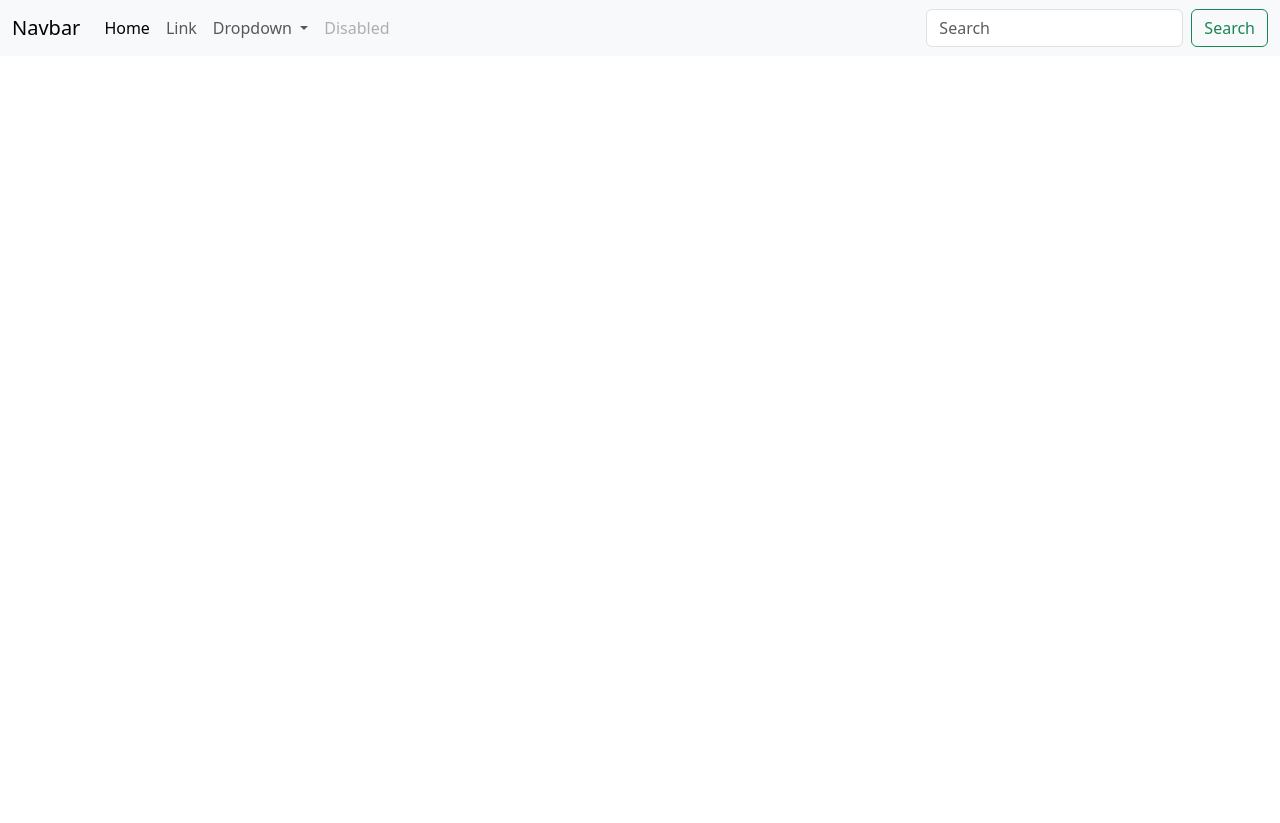
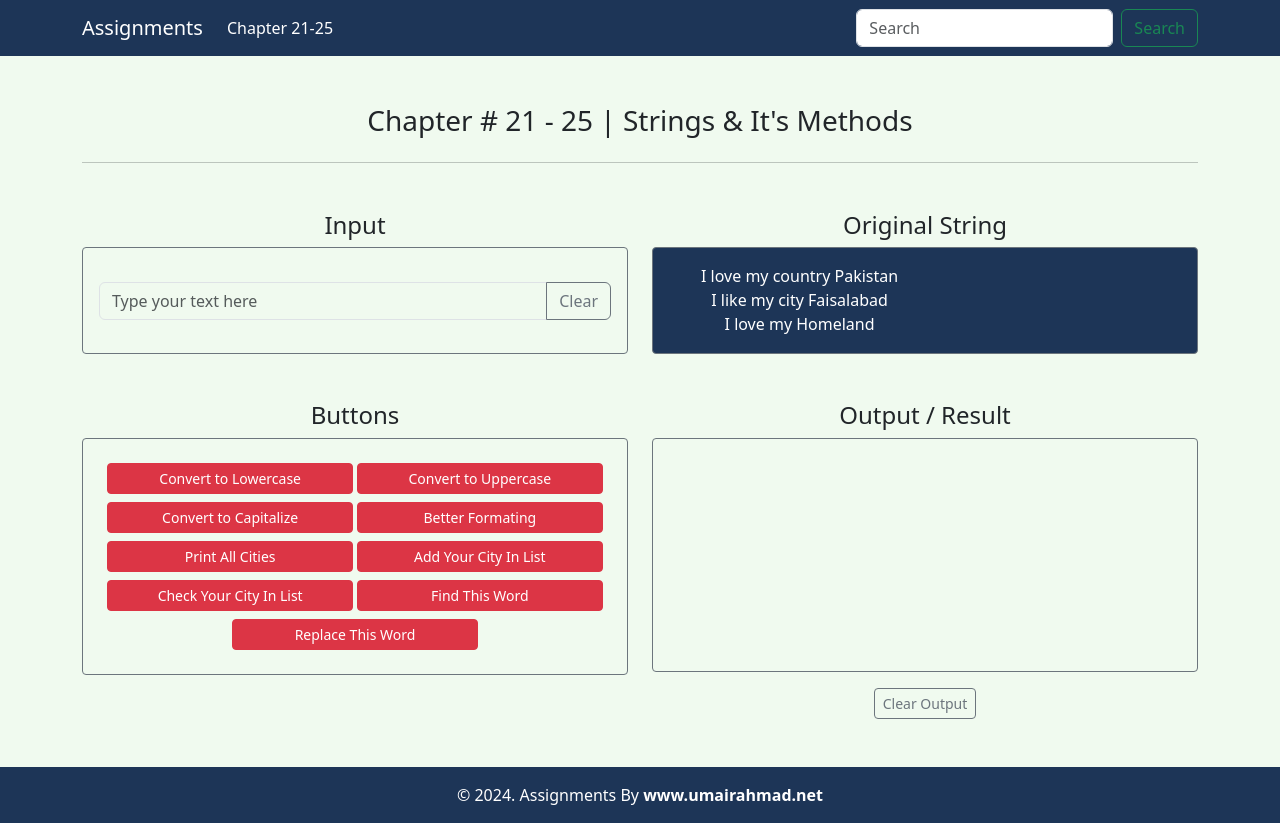
Before and after one commit to Adil327/Javascript-5, a plain HTML site: page index.html in a window 1280 px wide. Before the commit the page ends 800 px from the top, so only its background shows below. Drawn offline with nearby package versions, Linux system fonts and the light colour scheme.

Commit message:
Tweaks in index.html & in styles.css

```diff
--- a/index.html
+++ b/index.html
@@ -12,11 +12,13 @@
     <title>Javascript-5</title>
 </head>
 
-<body>
+<body class="d-flex flex-column min-vh-100">
     <header>
-        <nav class="navbar navbar-expand-lg bg-body-tertiary">
-            <div class="container-fluid">
-                <a class="navbar-brand" href="#">Navbar</a>
+
+        <!-- Navbar -->
+        <nav class="navbar navbar-dark navbar-expand-lg">
+            <div class="container">
+                <a class="navbar-brand" href="#">Assignments</a>
                 <button class="navbar-toggler" type="button" data-bs-toggle="collapse"
                     data-bs-target="#navbarSupportedContent" aria-controls="navbarSupportedContent"
                     aria-expanded="false" aria-label="Toggle navigation">
@@ -25,27 +27,7 @@
                 <div class="collapse navbar-collapse" id="navbarSupportedContent">
                     <ul class="navbar-nav me-auto mb-2 mb-lg-0">
                         <li class="nav-item">
-                            <a class="nav-link active" aria-current="page" href="#">Home</a>
-                        </li>
-                        <li class="nav-item">
-                            <a class="nav-link" href="#">Link</a>
-                        </li>
-                        <li class="nav-item dropdown">
-                            <a class="nav-link dropdown-toggle" href="#" role="button" data-bs-toggle="dropdown"
-                                aria-expanded="false">
-                                Dropdown
-                            </a>
-                            <ul class="dropdown-menu">
-                                <li><a class="dropdown-item" href="#">Action</a></li>
-                                <li><a class="dropdown-item" href="#">Another action</a></li>
-                                <li>
-                                    <hr class="dropdown-divider">
-                                </li>
-                                <li><a class="dropdown-item" href="#">Something else here</a></li>
-                            </ul>
-                        </li>
-                        <li class="nav-item">
-                            <a class="nav-link disabled" aria-disabled="true">Disabled</a>
+                            <a class="nav-link active" aria-current="page" href="#">Chapter 21-25</a>
                         </li>
                     </ul>
                     <form class="d-flex" role="search">
@@ -58,39 +40,82 @@
     </header>
     <main>
         <div class="container">
-            <div class="row">
+
+            <!-- Heading -->
+            <div class="row mt-5">
                 <div class="col">
+                    <h3 class="text-center">Chapter # 21 - 25 | Strings & It's Methods</h3>
+                </div>
+            </div>
+            <hr />
 
+            <!-- Input -->
+            <div class="row mt-5">
+                <div class="col-12 col-md-6">
+                    <h4 class="text-center">Input</h4>
+                    <div class="border border-secondary rounded-1 h-75 p-3 d-flex align-items-center">
+                        <div class="input-group">
+                            <input type="text" class="form-control bg-transparent" placeholder="Type your text here"
+                                aria-describedby="button-addon2">
+                            <button class="btn btn-outline-secondary" type="button" id="button-addon2">Clear</button>
+                        </div>
+                    </div>
+                </div>
+
+                <!-- Original String -->
+                <div class="col-12 col-md-6 mt-4 mt-md-0">
+                    <h4 class="text-center">Original String</h4>
+                    <div class="border border-secondary rounded-1 h-75 py-3 px-5 d-flex align-item-center"
+                        id="original-str">
+                        <div class=" text-center text-white mb-0">
+                            I love my country Pakistan <br>
+                            I like my city Faisalabad <br>
+                            I love my Homeland
+                        </div>
+                    </div>
+                </div>
+            </div>
+
+            <!-- Buttons Div -->
+            <div class="row mt-5">
+                <div class="col-12 col-md-6 text-center">
+                    <h4>Buttons</h4>
+                    <div class="border border-secondary rounded-1 p-4" id="buttons">
+                        <button class="btn btn-sm btn-danger mb-2">Convert to Lowercase</button>
+                        <button class="btn btn-sm btn-danger mb-2">Convert to Uppercase</button>
+                        <button class="btn btn-sm btn-danger mb-2">Convert to Capitalize</button>
+                        <button class="btn btn-sm btn-danger mb-2">Better Formating</button>
+                        <button class="btn btn-sm btn-danger mb-2">Print All Cities</button>
+                        <button class="btn btn-sm btn-danger mb-2">Add Your City In List</button>
+                        <button class="btn btn-sm btn-danger mb-2">Check Your City In List</button>
+                        <button class="btn btn-sm btn-danger mb-2">Find This Word</button>
+                        <button class="btn btn-sm btn-danger mb-0">Replace This Word</button>
+                    </div>
+                </div>
+
+                <!-- Output / Result -->
+                <div class="col-12 col-md-6 mt-3 mt-md-0 text-center">
+                    <h4>Output / Result</h4>
+                    <div class="border border-secondary rounded-1 p-4" id="output">
+
+                    </div>
+                    <button class="btn btn-sm btn-outline-secondary text-capitalize mt-3">clear output</button>
                 </div>
             </div>
         </div>
     </main>
-    <footer>
 
+    <!-- Footer -->
+    <footer class="py-3 mt-5">
+        <div class="container">
+            <div class="row">
+                <div class="col">
+                    <p class="text-center text-white mb-0">&copy; 2024. Assignments By <a href="https://umairahmad.net"
+                            class="text-white fw-bold text-decoration-none">www.umairahmad.net</a></p>
+                </div>
+            </div>
+        </div>
     </footer>
-
-
-
-
-
-
-
-
-
-
-
-
-
-
-
-
-
-
-
-
-
-
-
 
     <!-- Bootstrap 5.3.3 JS -->
     <script src="https://cdn.jsdelivr.net/npm/bootstrap@5.3.3/dist/js/bootstrap.bundle.min.js"></script>
--- a/styles/style.css
+++ b/styles/style.css
@@ -0,0 +1,27 @@
+:root {
+  --primary-color: #1d3557;
+}
+
+* {
+  margin: 0;
+  padding: 0;
+  box-sizing: border-box;
+}
+
+body {
+  background-color: #f0faef;
+}
+
+#buttons button {
+  min-width: 49.5%;
+}
+
+#output {
+  min-height: 234px;
+}
+
+header,
+footer,
+#original-str {
+  background-color: var(--primary-color);
+}
```
